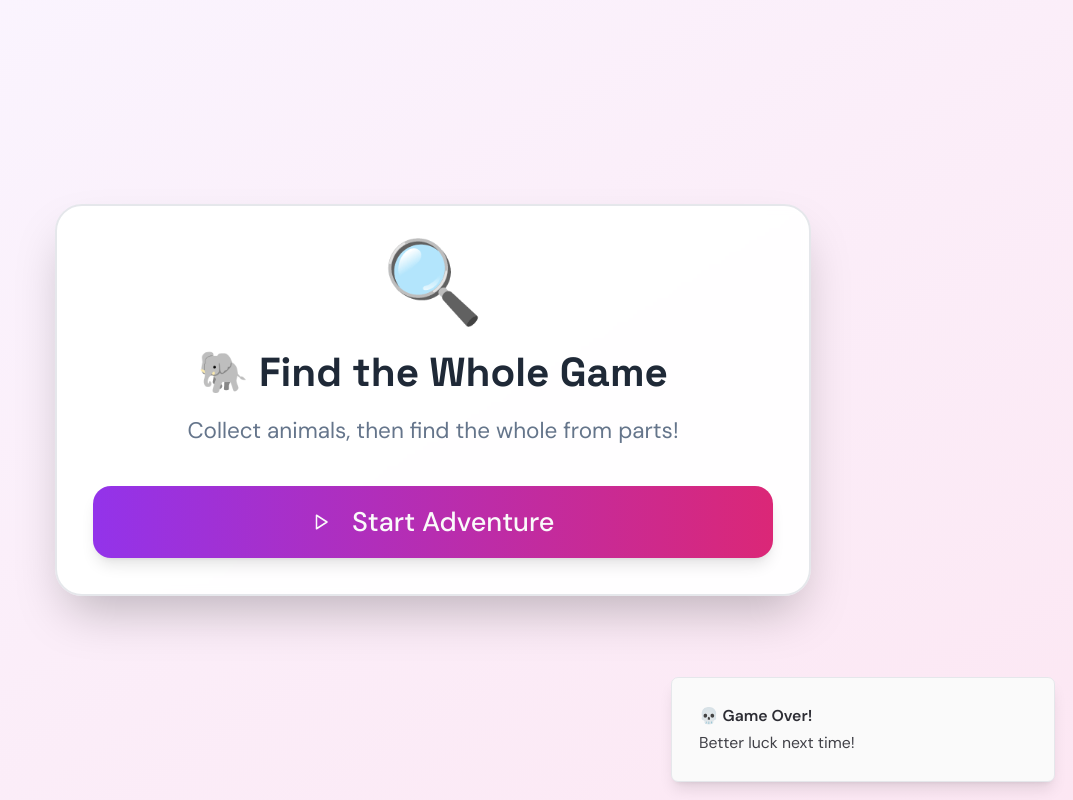
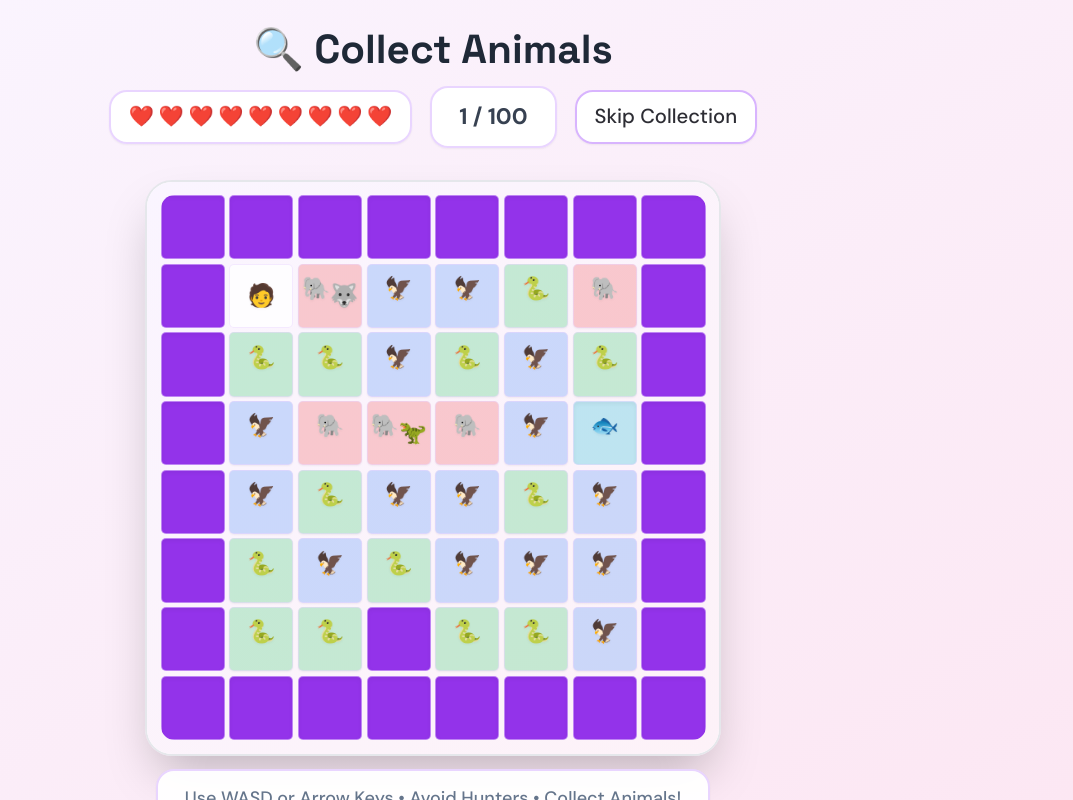
Before and after one commit to grade-aid/statistic-1, a React (Vite) app: page /whole-from-percentage in a window 1280 px wide. Both pictures are taken after a click on the button "Start Adventure". Shown: the whole page, without its empty margins (207-1280 px from the left). Built offline with nearby package versions, Linux system fonts and the light colour scheme.

Commit message:
Make /whole-from-percentage easier

```diff
--- a/src/pages/WholeFromPercentage.tsx
+++ b/src/pages/WholeFromPercentage.tsx
@@ -55,7 +55,7 @@ interface DroppedItem {
   item: string;
 }
 
-const GRID_SIZE = 12; // Optimized grid for tablet viewports
+const GRID_SIZE = 8; // Bigger squares for easier gameplay
 
 // Remove dynamic sizing - use CSS instead
 
@@ -482,7 +482,7 @@ const WholeFromPercentage = () => {
 
         return { ...hunter, position: newPosition, direction: newDirection };
       }));
-    }, 180);
+    }, 400); // Slower hunters - changed from 180ms to 400ms
 
     return () => clearInterval(interval);
   }, [phase, hunters.length, isWall, playerPosition]);
@@ -789,15 +789,19 @@ const WholeFromPercentage = () => {
                       <div
                         key={index}
                         className={`
-                          border border-purple-200/50 flex items-center justify-center text-lg rounded-sm
-                          ${isWallCell ? 'bg-purple-600 shadow-inner' : 'bg-white/80 hover:bg-white/90'}
+                          border border-purple-200/50 flex items-center justify-center text-xl rounded-sm
+                          ${isWallCell ? 'bg-purple-600 shadow-inner' :
+                            animal ? 'animate-pulse shadow-sm' : 'bg-white/80 hover:bg-white/90'}
                           transition-all duration-200
                         `}
-                        style={{ aspectRatio: '1' }}
+                        style={{
+                          aspectRatio: '1',
+                          backgroundColor: animal ? animal.color + '40' : undefined // Add animal color with transparency
+                        }}
                       >
-                        {isPlayer && <span className="text-lg drop-shadow-sm">🧑</span>}
-                        {animal && <span className="text-lg drop-shadow-sm animate-pulse">{animal.emoji}</span>}
-                        {hunter && <span className="text-lg drop-shadow-sm">{hunter.emoji}</span>}
+                        {isPlayer && <span className="text-xl drop-shadow-sm">🧑</span>}
+                        {animal && <span className="text-xl drop-shadow-sm animate-bounce">{animal.emoji}</span>}
+                        {hunter && <span className="text-xl drop-shadow-sm">{hunter.emoji}</span>}
                       </div>
                     );
                   })}
```
